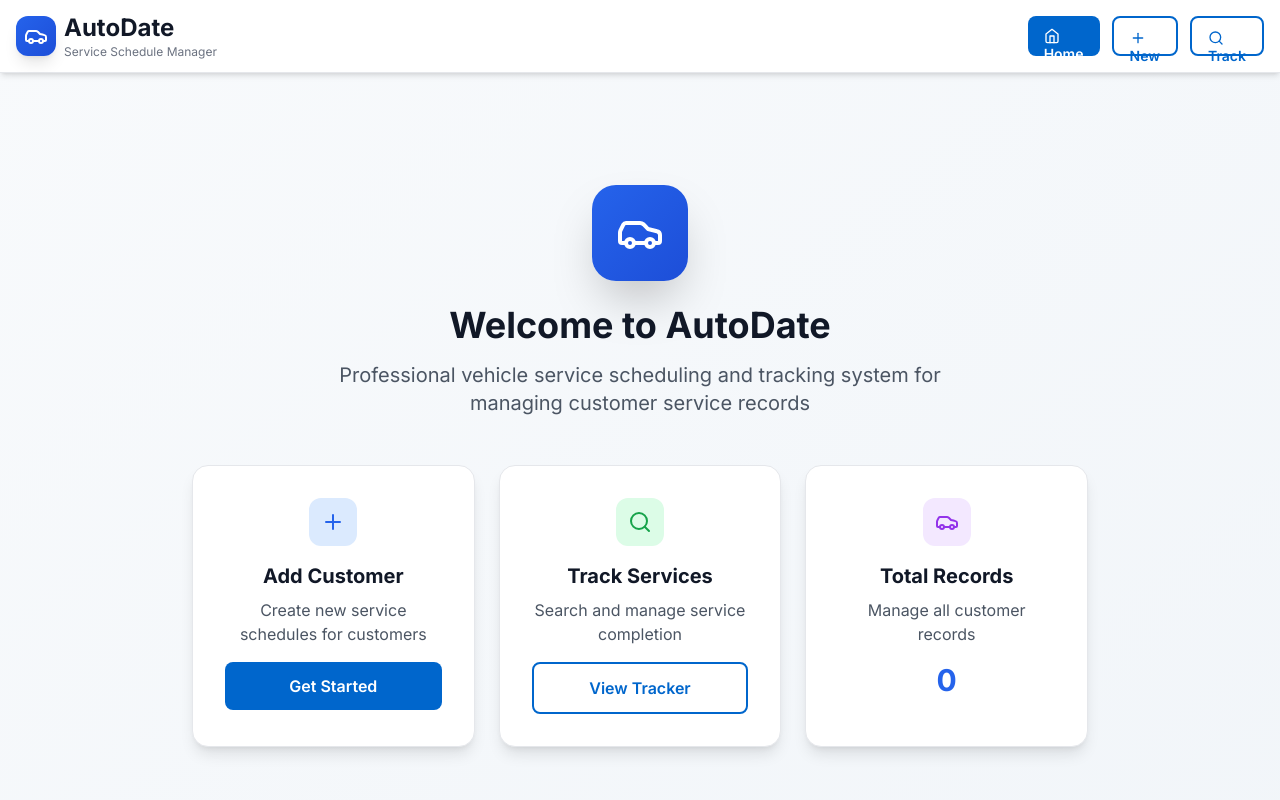
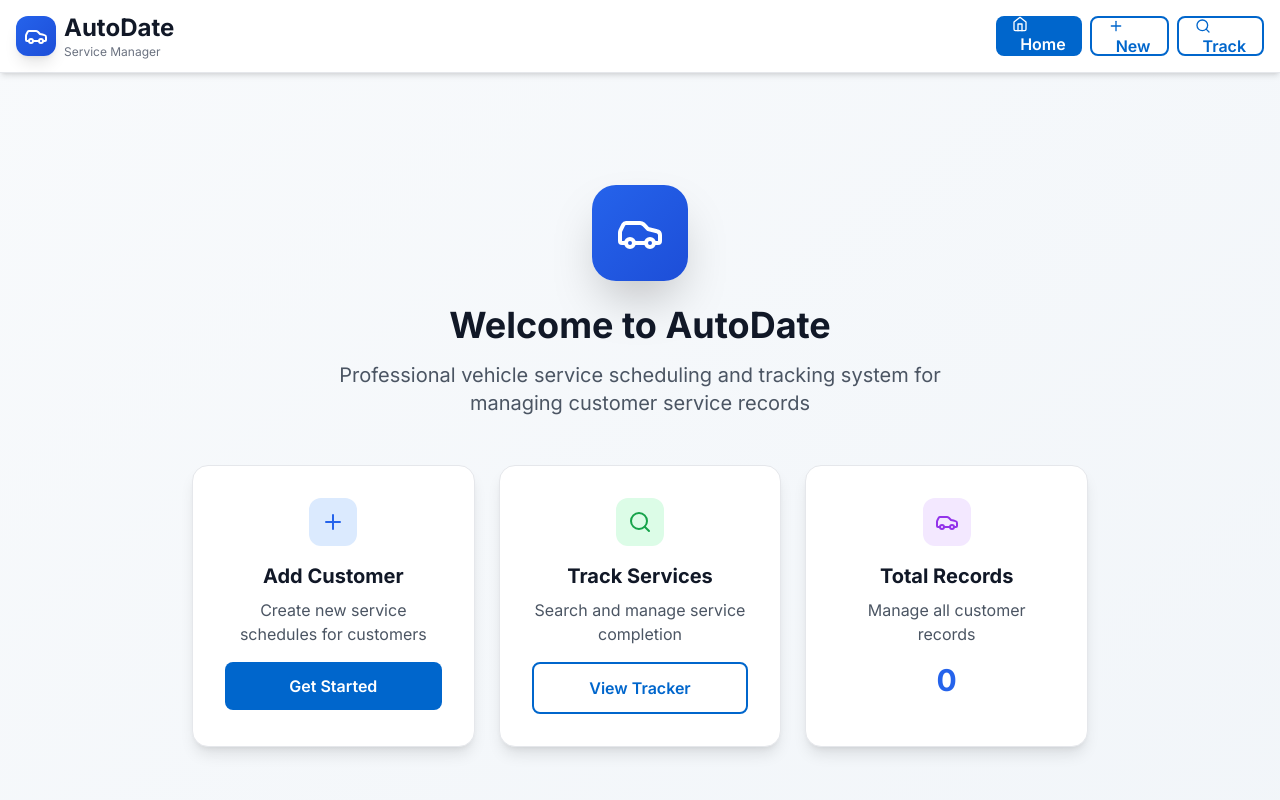
Before and after one commit to expediti/Auto-Vehicle-Scheduler, a Next.js app: page / in a window 1280 px wide. Shown: the top 800 px of the page. Built offline with nearby package versions, Linux system fonts and the light colour scheme.

Commit message:
Update page.tsx

```diff
--- a/app/page.tsx
+++ b/app/page.tsx
@@ -13,7 +13,6 @@ interface FormData {
   customerName: string;
   vehicleModel: string;
   registrationNumber: string;
-  vehicleNumber: string;
   purchaseDate: string;
 }
 
@@ -101,38 +100,37 @@ export default function Home() {
               <div className="w-8 h-8 sm:w-10 sm:h-10 bg-gradient-to-br from-blue-600 to-blue-700 rounded-lg sm:rounded-xl flex items-center justify-center shadow-lg">
                 <Car className="w-4 h-4 sm:w-6 sm:h-6 text-white" />
               </div>
-              <div className="hidden sm:block">
-                <h1 className="text-lg sm:text-2xl font-bold text-gray-900">AutoDate</h1>
-                <p className="text-xs text-gray-500 hidden md:block">Service Schedule Manager</p>
+              <div>
+                <h1 className="text-base sm:text-2xl font-bold text-gray-900">AutoDate</h1>
+                <p className="text-xs text-gray-500 hidden lg:block">Service Manager</p>
               </div>
-              <h1 className="text-base font-bold text-gray-900 sm:hidden">AutoDate</h1>
             </div>
 
-            {/* Navigation Buttons */}
-            <div className="flex items-center gap-1.5 sm:gap-3">
+            {/* Navigation Buttons - Icon only on mobile */}
+            <div className="flex items-center gap-2">
               <Button
                 onClick={() => setCurrentView('home')}
                 variant={currentView === 'home' ? 'default' : 'outline'}
-                className="h-8 sm:h-10 px-2 sm:px-4 text-xs sm:text-sm"
+                className="h-9 w-9 sm:w-auto sm:h-10 p-0 sm:px-4"
               >
-                <HomeIcon className="w-4 h-4 sm:mr-1.5" />
-                <span className="hidden sm:inline">Home</span>
+                <HomeIcon className="w-4 h-4" />
+                <span className="hidden sm:inline sm:ml-2">Home</span>
               </Button>
               <Button
                 onClick={() => setCurrentView('form')}
                 variant={currentView === 'form' ? 'default' : 'outline'}
-                className="h-8 sm:h-10 px-2 sm:px-4 text-xs sm:text-sm"
+                className="h-9 w-9 sm:w-auto sm:h-10 p-0 sm:px-4"
               >
-                <Plus className="w-4 h-4 sm:mr-1.5" />
-                <span className="hidden sm:inline">New</span>
+                <Plus className="w-4 h-4" />
+                <span className="hidden sm:inline sm:ml-2">New</span>
               </Button>
               <Button
                 onClick={() => setCurrentView('tracker')}
                 variant={currentView === 'tracker' ? 'default' : 'outline'}
-                className="h-8 sm:h-10 px-2 sm:px-4 text-xs sm:text-sm"
+                className="h-9 w-9 sm:w-auto sm:h-10 p-0 sm:px-4"
               >
-                <SearchIcon className="w-4 h-4 sm:mr-1.5" />
-                <span className="hidden sm:inline">Track</span>
+                <SearchIcon className="w-4 h-4" />
+                <span className="hidden sm:inline sm:ml-2">Track</span>
               </Button>
             </div>
           </div>
```
